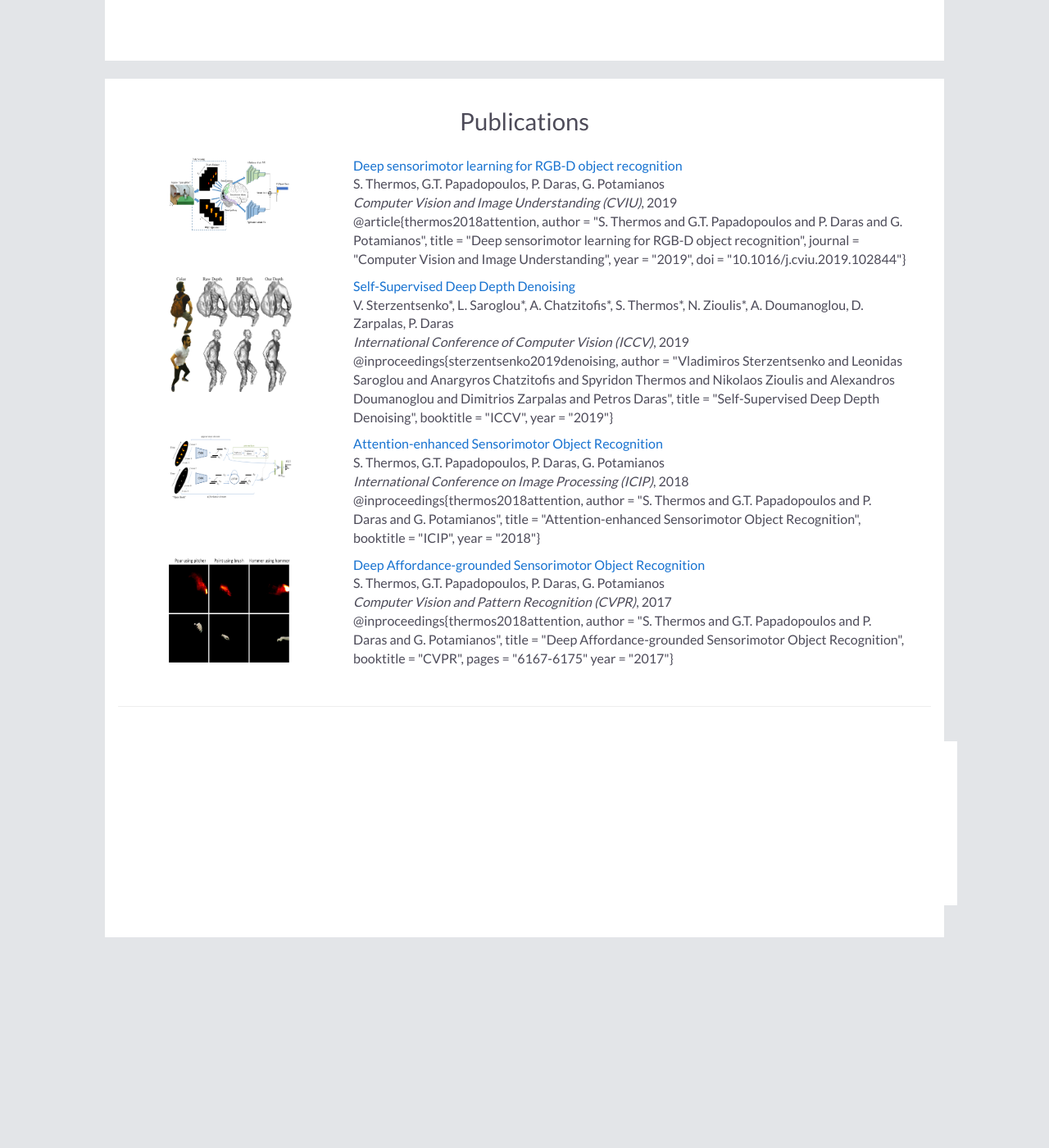
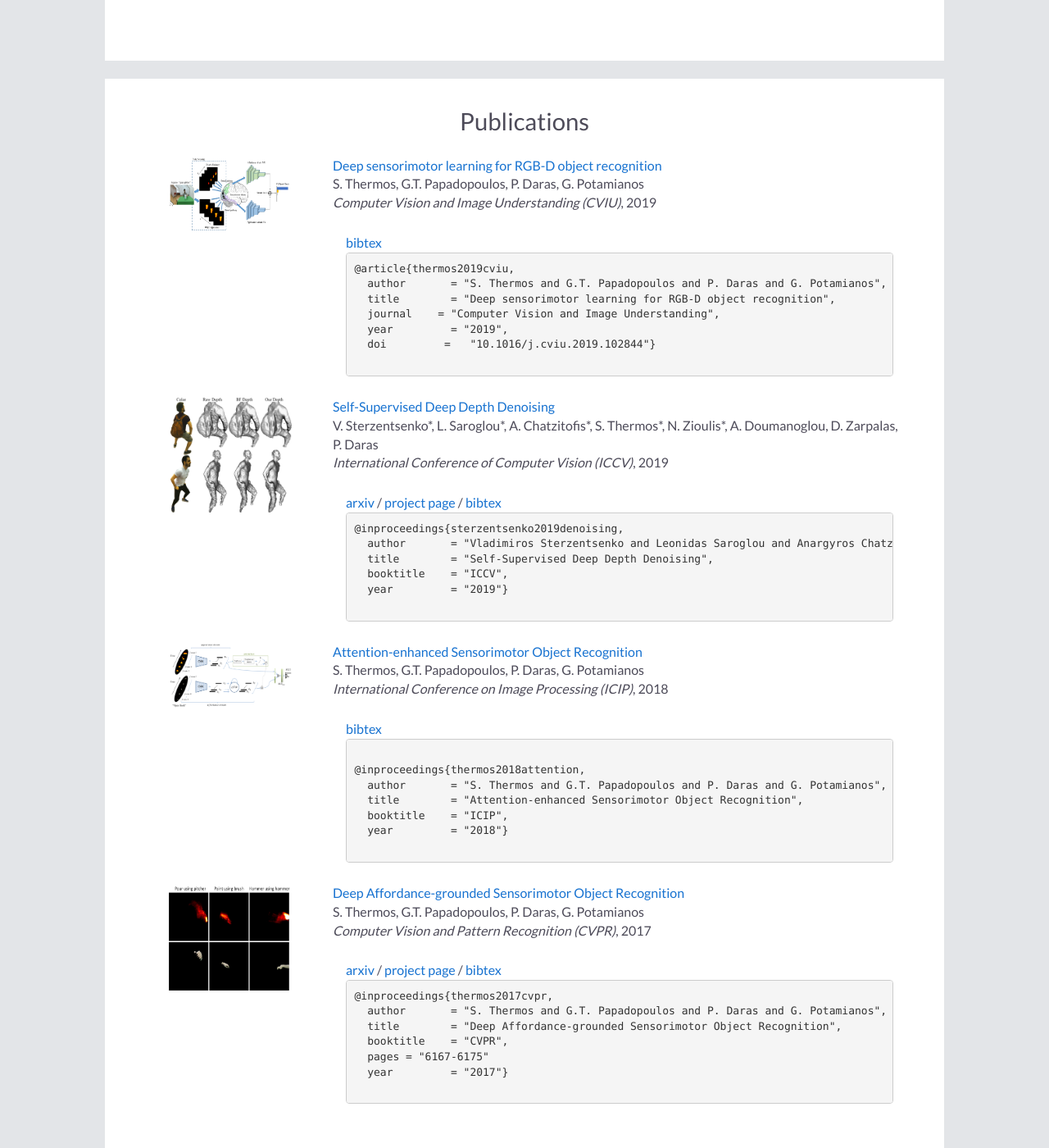
Before and after one commit to spthermo/spthermo.github.io, a Jekyll site: the page built from index.md, in a window 1280 px wide and 1400 px high, scrolled down 554 px. Shown: the whole window at 82% size. Built offline with Jekyll 4.4.1, drawn with Linux system fonts in a browser that asks for light colours; nearby versions of some CDN libraries; our own code applies the rules of GitHub Pages for plain Markdown files; before the commit the page ends 1697 px from its top, so only the background shows below that.

Commit message:
Update default.html

```diff
--- a/_layouts/default.html
+++ b/_layouts/default.html
@@ -72,13 +72,16 @@
 
     <div class="publication">
       <table width="900" align="center" border="0" cellpadding="0">
-        <td width="25%" valign="top"><img src="assets/images/graphical_abstract.png" alt="cviu" width="150" height="90" style="border-style: none">
+        <td width="25%" valign="top"><img src="assets/images/graphical_abstract.png" alt="game" width="150" height="90" style="border-style: none">
         <td width="75%" valign="top">
           <p><a href="https://www.sciencedirect.com/science/article/pii/S1077314219301432?via%3Dihub"><heading>Deep sensorimotor learning for RGB-D object recognition</heading></a><br>
           S. Thermos, G.T. Papadopoulos, P. Daras, G. Potamianos<br>
           <em>Computer Vision and Image Understanding (CVIU)</em>, 2019 <br>
 
-@article{thermos2018attention,
+           <div class="paper" id="thermos2019cviu">
+            <a shape="rect" href="javascript:togglebib('thermos2019cviu')" class="togglebib">bibtex</a>
+            <pre xml:space="preserve">
+@article{thermos2019cviu,
   author       = "S. Thermos and G.T. Papadopoulos and P. Daras and G. Potamianos",
   title        = "Deep sensorimotor learning for RGB-D object recognition",
   journal    = "Computer Vision and Image Understanding",
@@ -97,6 +100,11 @@
           V. Sterzentsenko*, L. Saroglou*, A. Chatzitofis*, S. Thermos*, N. Zioulis*, A. Doumanoglou, D. Zarpalas, P. Daras<br>
           <em>International Conference of Computer Vision (ICCV)</em>, 2019 <br>
 
+          <div class="paper" id="sterzentsenko2019denoising">
+            <a href="https://arxiv.org/abs/1909.01193">arxiv</a> /
+            <a href="https://vcl3d.github.io/DeepDepthDenoising/"> project page</a> /
+            <a shape="rect" href="javascript:togglebib('sterzentsenko2019denoising')" class="togglebib">bibtex</a>
+            <pre xml:space="preserve">
 @inproceedings{sterzentsenko2019denoising,
   author       = "Vladimiros Sterzentsenko and Leonidas Saroglou and Anargyros Chatzitofis and Spyridon Thermos and Nikolaos Zioulis and Alexandros Doumanoglou and Dimitrios Zarpalas and Petros Daras",
   title        = "Self-Supervised Deep Depth Denoising",
@@ -115,6 +123,9 @@
           S. Thermos, G.T. Papadopoulos, P. Daras, G. Potamianos<br>
           <em>International Conference on Image Processing (ICIP)</em>, 2018 <br>
 
+          <div class="paper" id="icip">
+            <a shape="rect" href="javascript:togglebib('matterport')" class="togglebib">bibtex</a>
+            <pre xml:space="preserve">
 @inproceedings{thermos2018attention,
   author       = "S. Thermos and G.T. Papadopoulos and P. Daras and G. Potamianos",
   title        = "Attention-enhanced Sensorimotor Object Recognition",
@@ -133,7 +144,12 @@
           S. Thermos, G.T. Papadopoulos, P. Daras, G. Potamianos<br>
           <em>Computer Vision and Pattern Recognition (CVPR)</em>, 2017 <br>
 
-@inproceedings{thermos2018attention,
+          <div class="paper" id="thermos2017cvpr">
+            <a href="https://arxiv.org/abs/1704.02787">arxiv</a> /
+            <a href="http://sor3d.vcl.iti.gr/"> project page</a> /
+            <a shape="rect" href="javascript:togglebib('thermos2017cvpr')" class="togglebib">bibtex</a>
+            <pre xml:space="preserve">
+@inproceedings{thermos2017cvpr,
   author       = "S. Thermos and G.T. Papadopoulos and P. Daras and G. Potamianos",
   title        = "Deep Affordance-grounded Sensorimotor Object Recognition",
   booktitle    = "CVPR",
```
